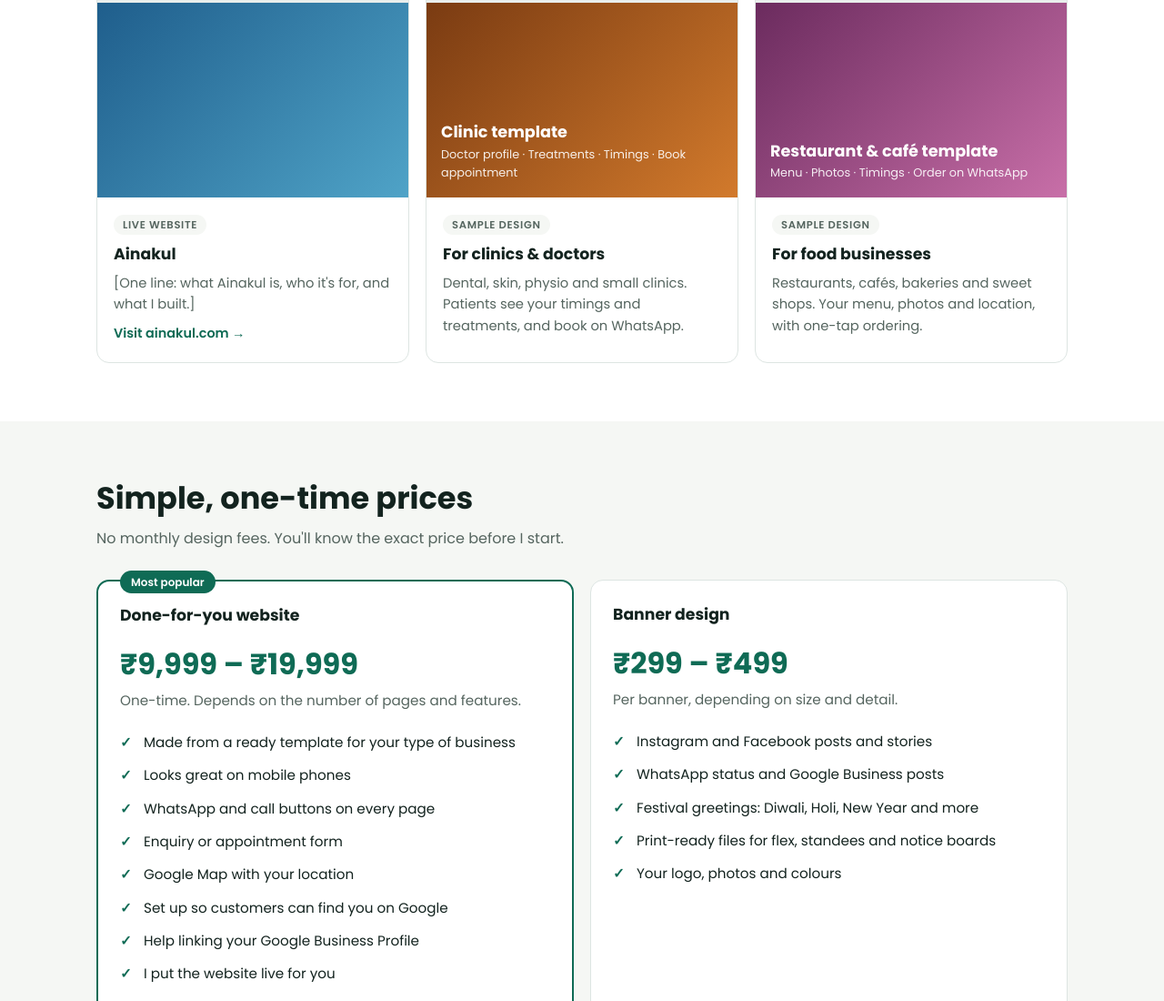
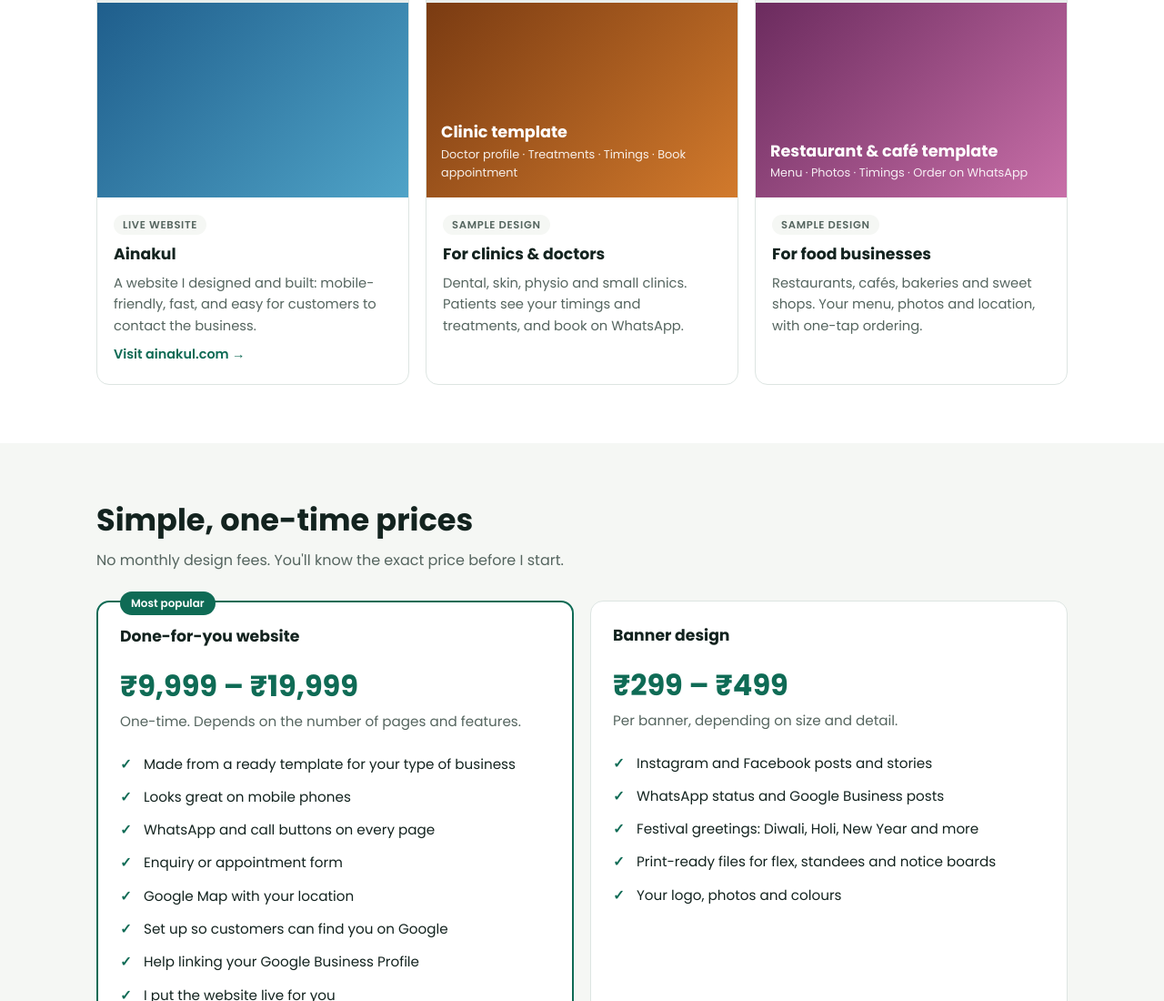
Before and after one commit to swarajsirsat/swaraj-web-design, a plain HTML site: page index.html in a window 1280 px wide. Shown: the part 1676-2776 px from the top of the page at 91% size. Drawn offline with Linux system fonts and the light colour scheme.

Commit message:
Replace Ainakul placeholder text
Co-Authored-By: Claude Opus 5.5 <noreply@anthropic.com>
Claude-Session: https://claude.ai/code/session_01QVBnUfcErjbQbLWcunJSTp

```diff
--- a/index.html
+++ b/index.html
@@ -252,7 +252,7 @@
           <span class="label">Live website</span>
           <h3>Ainakul</h3>
           <!-- EDIT: one line about what Ainakul is and who it's for -->
-          <p>[One line: what Ainakul is, who it's for, and what I built.]</p>
+          <p>A website I designed and built: mobile-friendly, fast, and easy for customers to contact the business.</p>
           <a href="https://ainakul.com" target="_blank" rel="noopener">Visit ainakul.com →</a>
         </div>
       </div>
```
